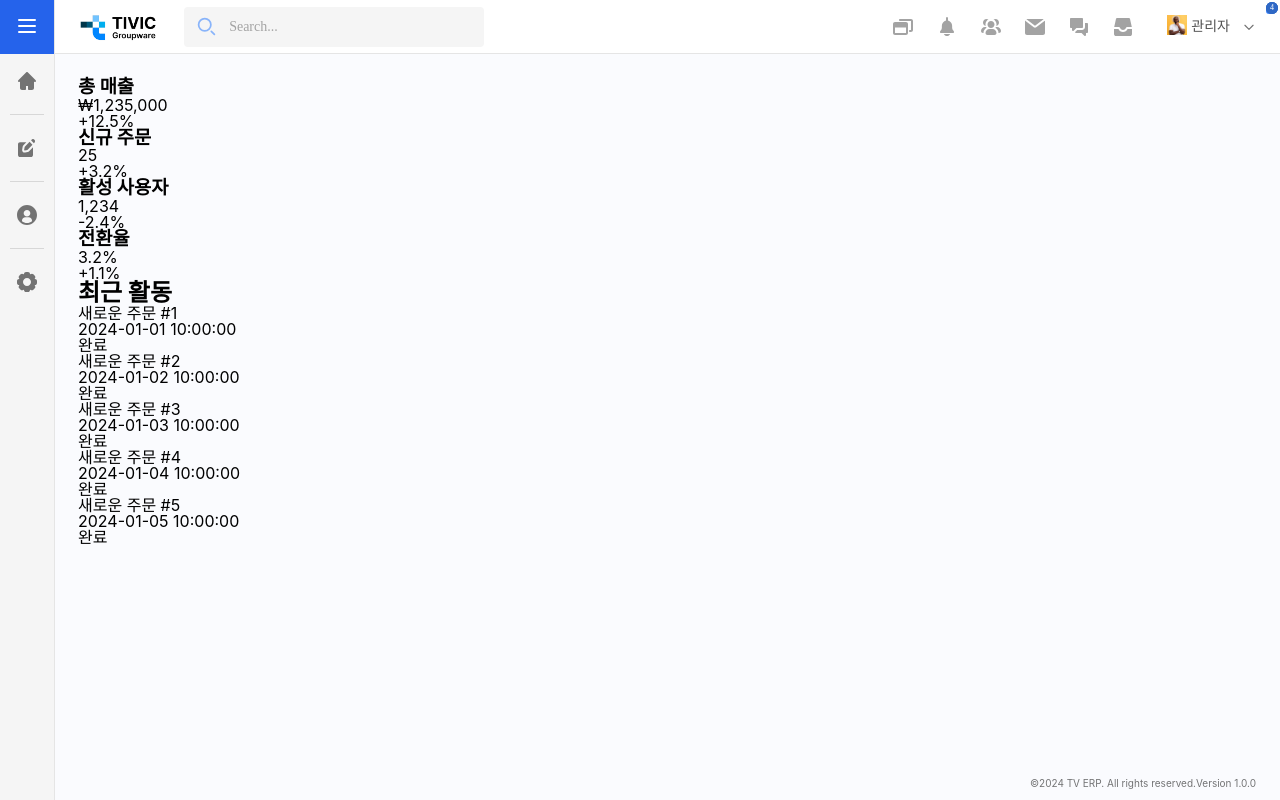
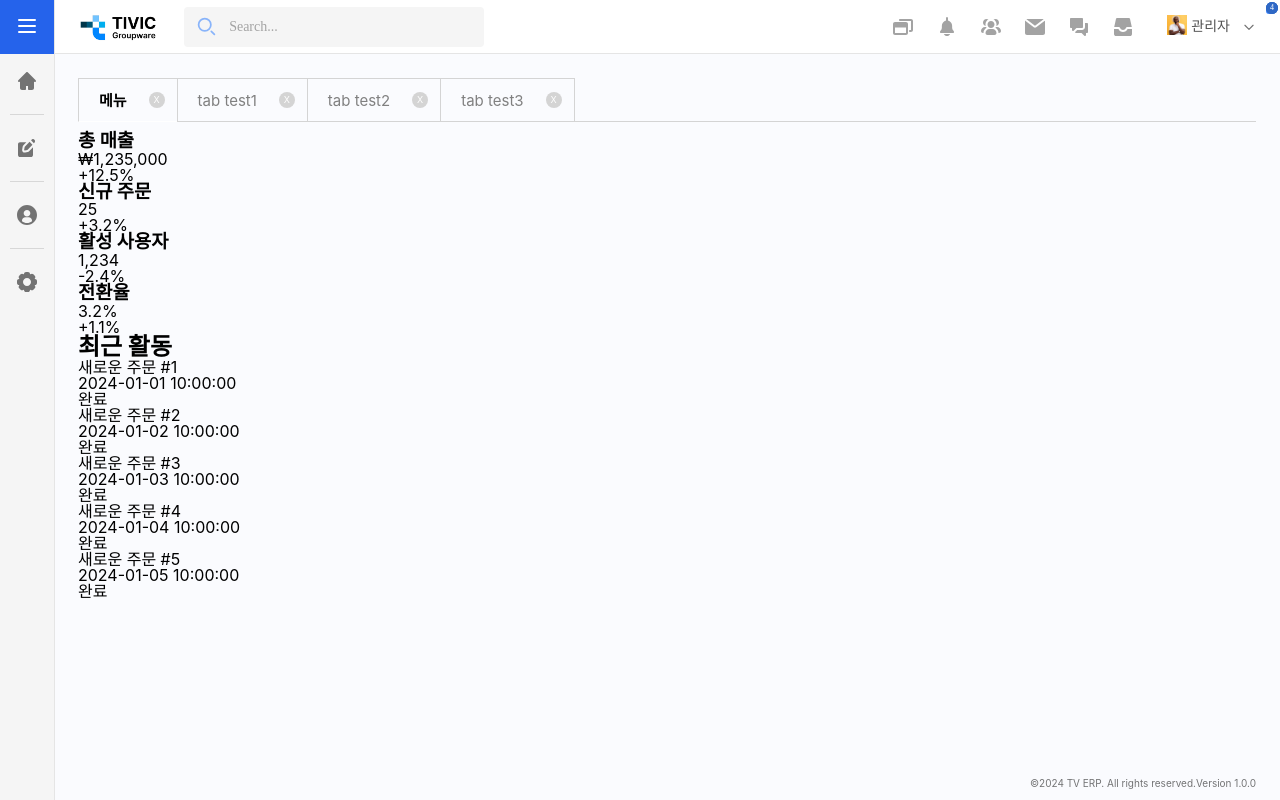
Before and after one commit to topvelpjteam/tvpjt01, a Next.js app: page / in a window 1280 px wide. Built offline with nearby package versions, Linux system fonts and the light colour scheme; a web font is replaced by a local one.

Commit message:
20250226_02

```diff
--- a/app/globals.css
+++ b/app/globals.css
@@ -153,3 +153,67 @@ main.main .main_button_area button.blue {
 main.main .main_button_area button.blue:hover {
   background: rgb(18, 85, 139);
 }
+
+.tab_wrap {
+  width: 100%;
+  height: 44px;
+  border-bottom: 1px solid #d4d4d4;
+  margin-bottom: 10px;
+}
+.tab_wrap .tab_cell {
+  border: 1px solid #d4d4d4;
+  float: left;
+  height: 44px;
+  width: auto;
+  display: inline-block;
+  padding-left: 20px;
+  padding-right: 50px;
+  line-height: 44px;
+  font-size: 15px;
+  font-weight: normal;
+  color: gray;
+  cursor: pointer;
+  margin-right: -1px;
+  position: relative;
+}
+.tab_wrap .tab_cell:hover {
+  background: #f4f4f4;
+}
+.tab_wrap .tab_cell.ac:hover {
+  background: none;
+}
+.tab_wrap .tab_cell.ac {
+  border: 1px solid #d4d4d4;
+  border-bottom: 1px solid white;
+  float: left;
+  height: 44px;
+  cursor: auto;
+  width: auto;
+  display: inline-block;
+  padding-left: 20px;
+  padding-right: 50px;
+  line-height: 44px;
+  font-size: 15px;
+  font-weight: bold;
+  color: black;
+  margin-right: -1px;
+}
+.tab_wrap .tab_cell .tab_x {
+  width: 16px;
+  height: 16px;
+  border-radius: 50%;
+  background: #d4d4d4;
+  color: white;
+  line-height: 16px;
+  font-weight: normal;
+  font-size: 9px;
+  text-align: Center;
+  cursor: pointer;
+  position: absolute;
+  right: 12px;
+  top: 50%;
+  margin-top: -8px;
+}
+.tab_wrap .tab_cell .tab_x:hover {
+  background: black;
+}
--- a/components/layout/ClientLayout.tsx
+++ b/components/layout/ClientLayout.tsx
@@ -1,28 +1,50 @@
-'use client';
+"use client";
 
-import Header from './Header';
-import Sidebar from './Sidebar';
-import Footer from './Footer';
-import { useSidebar } from '@/context/SidebarContext';
+import Header from "./Header";
+import Sidebar from "./Sidebar";
+import Footer from "./Footer";
+import { useSidebar } from "@/context/SidebarContext";
 
-export default function ClientLayout({ children }: { children: React.ReactNode }) {
+export default function ClientLayout({
+  children,
+}: {
+  children: React.ReactNode;
+}) {
   const { isCollapsed, showSecondColumn } = useSidebar();
 
   const getMainContentMargin = () => {
     if (isCollapsed && !showSecondColumn) {
-      return 'collapsed';
+      return "collapsed";
     } else if (!isCollapsed || showSecondColumn) {
-      return '';
+      return "";
     }
-    return 'collapsed';
+    return "collapsed";
   };
 
   return (
     <div className="wrap">
       <Sidebar />
-      <div className={`container transition-all duration-300 ${getMainContentMargin()}`}>
+      <div
+        className={`container transition-all duration-300 ${getMainContentMargin()}`}
+      >
         <Header />
-        <main className={`main flex-grow transition-all duration-300 ${getMainContentMargin()}`}>
+        <main
+          className={`main flex-grow transition-all duration-300 ${getMainContentMargin()}`}
+        >
+          <div className="tab_wrap">
+            <div className="tab_cell ac">
+              메뉴<div className="tab_x">X</div>
+            </div>
+            <div className="tab_cell">
+              tab test1<div className="tab_x">X</div>
+            </div>
+            <div className="tab_cell">
+              tab test2<div className="tab_x">X</div>
+            </div>
+            <div className="tab_cell">
+              tab test3<div className="tab_x">X</div>
+            </div>
+          </div>
           {children}
         </main>
         <Footer />
```
